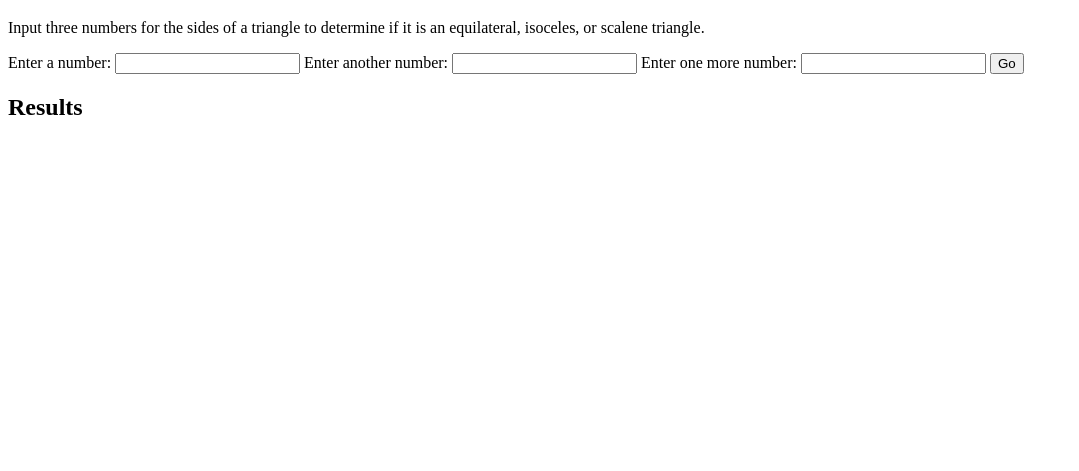
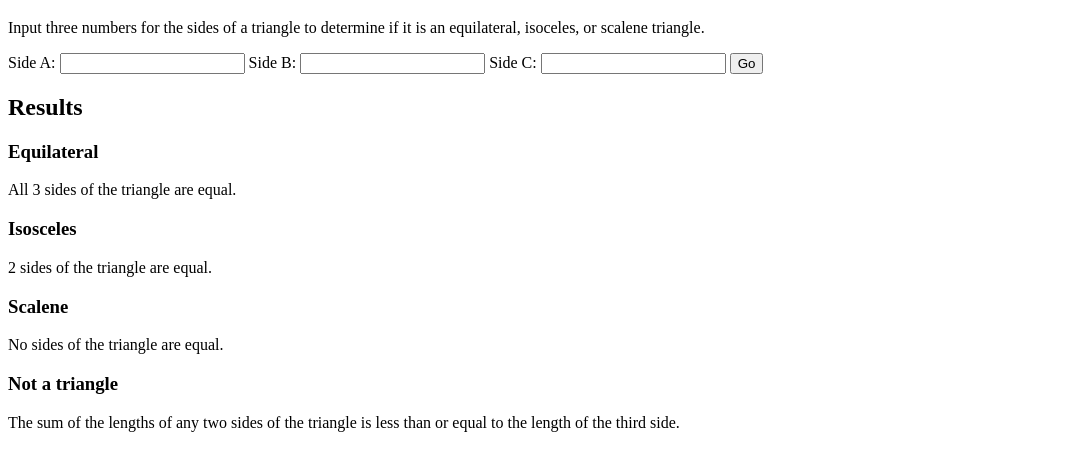
Before and after one commit to besure94/triangle-tracker, a plain HTML site: page index.html in a window 1280 px wide. Shown: the part 61-532 px from the top of the page, without its empty margins (0-1079 px from the left). Drawn offline with Linux system fonts and the light colour scheme.

Commit message:
Add div class for each triangle type and div class for undetermined triangle.

```diff
--- a/index.html
+++ b/index.html
@@ -9,17 +9,36 @@
 		<h1>Triangle Tracker</h1>
 		<p>Input three numbers for the sides of a triangle to determine if it is an equilateral, isoceles, or scalene triangle.</p>
 		<form>
-			<label for="A">Enter a number:</label>
+			<label for="A">Side A:</label>
 			<input id="A" type="number" name="A">
-			<label for="B">Enter another number:</label>
+			<label for="B">Side B:</label>
 			<input id="B" type="number" name="B">
-			<label for="C">Enter one more number:</label>
+			<label for="C">Side C:</label>
 			<input id="C" type="number" name="C">
 
 			<button type="submit">Go</button>
 		</form>
 
 		<h2>Results</h2>
-		<p id="output"></p>
+
+		<div id="equilateral" class="hidden">
+			<h3>Equilateral</h3>
+			<p>All 3 sides of the triangle are equal.</p>
+		</div>
+
+		<div id="isosceles" class="hidden">
+			<h3>Isosceles</h3>
+			<p>2 sides of the triangle are equal.</p>
+		</div>
+
+		<div id="isosceles" class="hidden">
+			<h3>Scalene</h3>
+			<p>No sides of the triangle are equal.</p>
+		</div>
+
+		<div id="none" class="hidden">
+			<h3>Not a triangle</h3>
+			<p>The sum of the lengths of any two sides of the triangle is less than or equal to the length of the third side.</p>
+		</div>
 	</body>
 </html>
```
